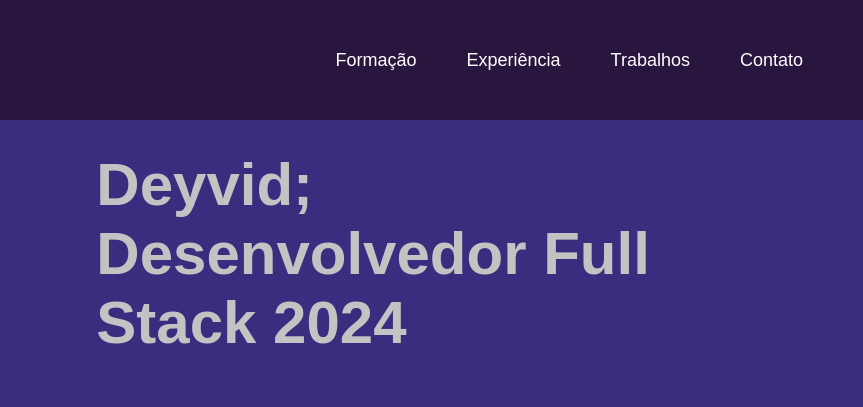
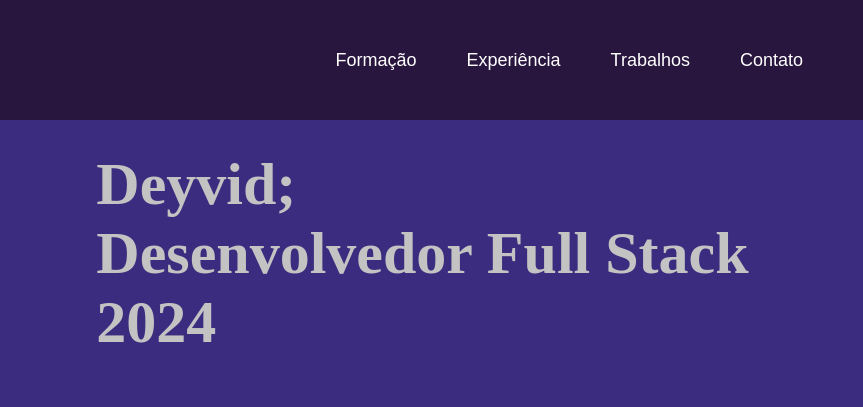
Before and after one commit to Gronite/gronite.github.io, a plain HTML site: page index.html in a window 1280 px wide. Shown: the top 407 px of the page, 417-1280 px from the left. Drawn offline with Linux system fonts and the light colour scheme.

Commit message:
Update introducao.css

```diff
--- a/css/introducao.css
+++ b/css/introducao.css
@@ -10,7 +10,8 @@ main {
 
 h2{
   font-size: 60px;
-  color: #c3c3c3
+  color: #c3c3c3;
+   font-family: 'Mogent';
 }
 
 main div p {
@@ -39,7 +40,6 @@ main img {
     padding: 0px 0px;
     margin: 0px;
     align-self: start;
-    font-family: 'Mogent';
   }
 
   main div {
```
